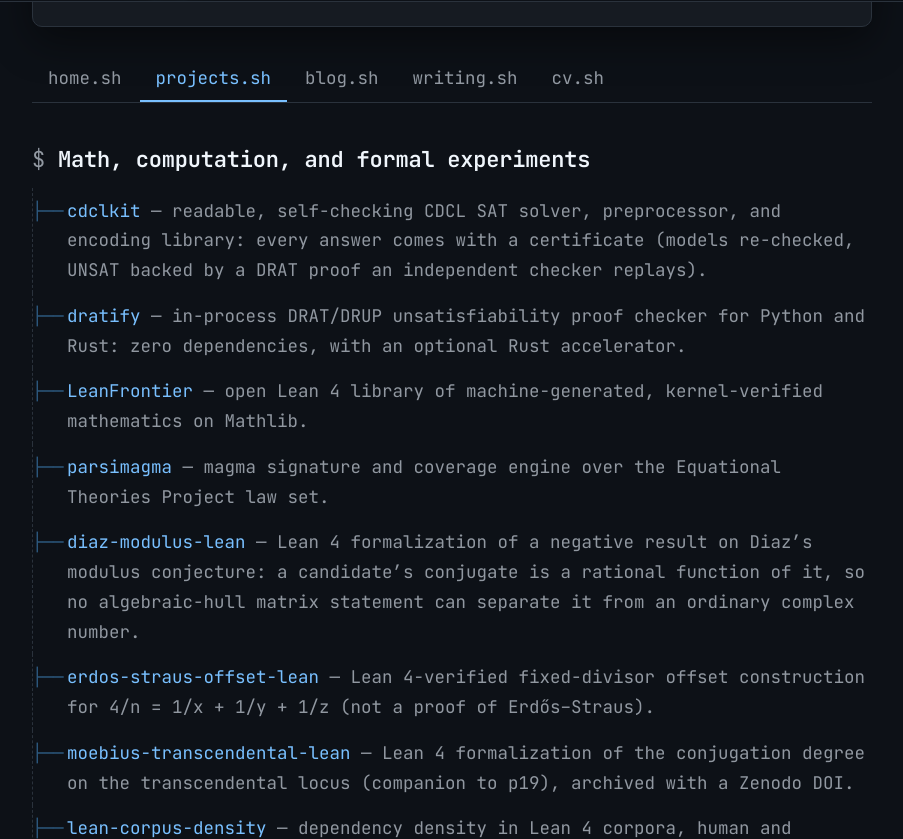
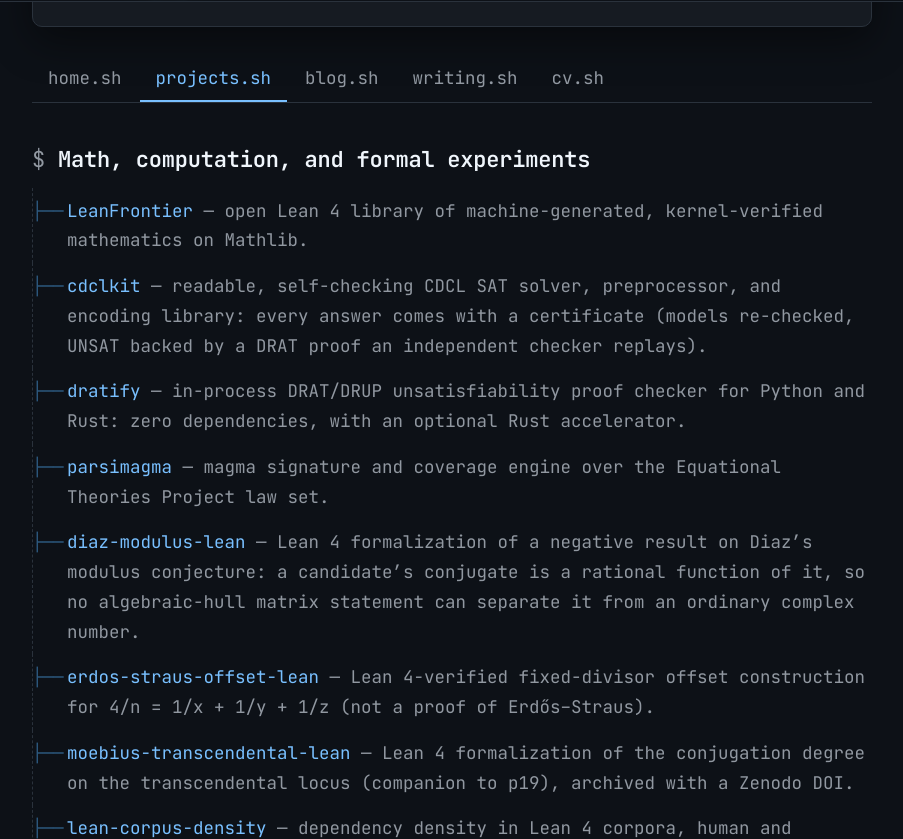
Before and after one commit to carlok/carlok.github.io, a Jekyll site: the page built from projects.md, in a window 1280 px wide and 900 px high, scrolled down 344 px, cut to the strip 61-900 px from the top of the window. Shown: the whole strip, without its empty margins (188-1091 px from the left). Built offline with Jekyll 4.4.1, drawn with Linux system fonts in a browser that asks for light colours.

```diff
--- a/projects.md
+++ b/projects.md
@@ -30,9 +30,9 @@ permalink: /projects/
 
 ## Math, computation, and formal experiments
 
+- [LeanFrontier](https://carlok.github.io/LeanFrontier/) — open Lean 4 library of machine-generated, kernel-verified mathematics on Mathlib.
 - [cdclkit](https://github.com/carlok/cdclkit) — readable, self-checking CDCL SAT solver, preprocessor, and encoding library: every answer comes with a certificate (models re-checked, UNSAT backed by a DRAT proof an independent checker replays).
 - [dratify](https://github.com/carlok/dratify) — in-process DRAT/DRUP unsatisfiability proof checker for Python and Rust: zero dependencies, with an optional Rust accelerator.
-- [LeanFrontier](https://carlok.github.io/LeanFrontier/) — open Lean 4 library of machine-generated, kernel-verified mathematics on Mathlib.
 - [parsimagma](https://github.com/carlok/parsimagma) — magma signature and coverage engine over the Equational Theories Project law set.
 - [diaz-modulus-lean](https://github.com/carlok/diaz-modulus-lean) — Lean 4 formalization of a negative result on Diaz's modulus conjecture: a candidate's conjugate is a rational function of it, so no algebraic-hull matrix statement can separate it from an ordinary complex number.
 - [erdos-straus-offset-lean](https://github.com/carlok/erdos-straus-offset-lean) — Lean 4-verified fixed-divisor offset construction for 4/n = 1/x + 1/y + 1/z (not a proof of Erdős–Straus).
```
